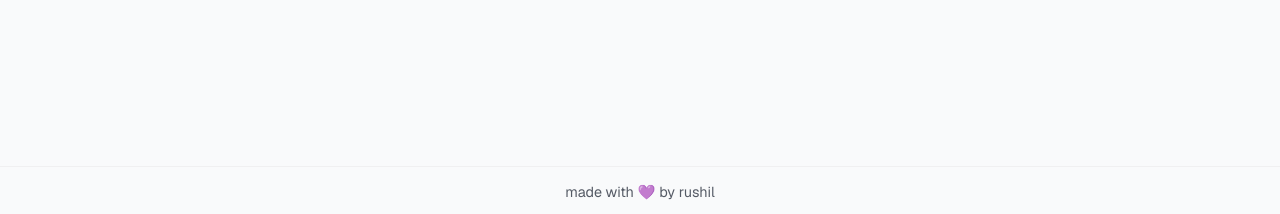
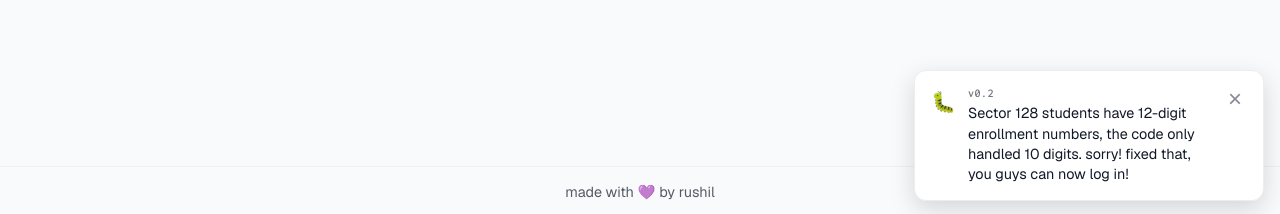
Before and after one commit to rushilkoul/pyqjiit, a React (Vite) app: page / in a window 1280 px wide. Shown: the part 583-797 px from the top of the page. Built offline with nearby package versions, Linux system fonts and the light colour scheme; no server answers; the database is empty.

Commit message:
small feature to talk to my users and let em know i fixed shit

```diff
--- a/src/App.jsx
+++ b/src/App.jsx
@@ -4,6 +4,7 @@ import Login from './components/Login';
 import UploadForm from './components/UploadForm';
 import PapersList from './components/PapersList';
 import Navbar from './components/Navbar';
+import DeveloperMessage from './components/DeveloperMessage';
 
 export default function App() {
   const [user, setUser] = useState(null);
@@ -59,6 +60,8 @@ export default function App() {
         </button>
       )}
 
+      <DeveloperMessage />
+
       <footer className="footer">
         <p>made with 💜 by rushil</p>
       </footer>
--- /dev/null
+++ b/src/components/DeveloperMessage.jsx
@@ -0,0 +1,57 @@
+import { useState, useEffect } from 'react';
+
+const CURRENT_VERSION = 'v0.2';
+const STORAGE_KEY = `dev-message-dismissed-${CURRENT_VERSION}`;
+
+const MESSAGE_CONFIG = {
+  version: CURRENT_VERSION,
+  message: "Sector 128 students have 12-digit enrollment numbers, the code only handled 10 digits. sorry! fixed that, you guys can now log in!",
+  type: "fix"
+};
+
+export default function DeveloperMessage() {
+  const [isVisible, setIsVisible] = useState(false);
+
+  useEffect(() => {
+    const isDismissed = localStorage.getItem(STORAGE_KEY) === 'true';
+    if (!isDismissed) {
+      const timer = setTimeout(() => setIsVisible(true), 1000);
+      return () => clearTimeout(timer);
+    }
+  }, []);
+
+  const handleDismiss = () => {
+    setIsVisible(false);
+    localStorage.setItem(STORAGE_KEY, 'true');
+  };
+
+  if (!isVisible) return null;
+
+  const getIcon = (type) => {
+    switch (type) {
+      case 'fix': return '🐛';
+      case 'feature': return '✨';
+      case 'update': return '📢';
+      default: return '💬';
+    }
+  };
+
+  return (
+    <div className="dev-message">
+      <div className="dev-message-content">
+        <span className="dev-message-icon">{getIcon(MESSAGE_CONFIG.type)}</span>
+        <div className="dev-message-text">
+          <small className="dev-message-version">{MESSAGE_CONFIG.version}</small>
+          <p className="dev-message-body">{MESSAGE_CONFIG.message}</p>
+        </div>
+        <button
+          onClick={handleDismiss}
+          className="dev-message-close"
+          aria-label="Dismiss message"
+        >
+          ×
+        </button>
+      </div>
+    </div>
+  );
+}
--- a/src/index.css
+++ b/src/index.css
@@ -1025,3 +1025,102 @@ form button[type="submit"]:active {
     padding-top: calc(86px + 2rem);
   }
 }
+
+.dev-message {
+  position: fixed;
+  bottom: 1rem;
+  right: 1rem;
+  max-width: 350px;
+  z-index: 1000;
+  animation: slideInUp 0.3s ease-out;
+}
+
+.dev-message-content {
+  background: var(--select-bg);
+  border: 1px solid var(--border-color);
+  border-radius: 0.75rem;
+  padding: 1rem;
+  box-shadow: 0 8px 25px rgba(0, 0, 0, 0.15);
+  backdrop-filter: blur(10px);
+  display: flex;
+  align-items: flex-start;
+  gap: 0.75rem;
+}
+
+.dev-message-icon {
+  font-size: 1.25rem;
+  flex-shrink: 0;
+  margin-top: 0.125rem;
+}
+
+.dev-message-text {
+  flex: 1;
+  min-width: 0;
+}
+
+.dev-message-version {
+  display: block;
+  font-size: 0.75rem;
+  font-family: 'Inconsolata', sans-serif;
+  color: var(--text-color);
+  opacity: 0.6;
+  font-weight: 600;
+  margin-bottom: 0.25rem;
+  letter-spacing: 0.5px;
+}
+
+.dev-message-body {
+  font-size: 0.9rem;
+  line-height: 1.4;
+  color: var(--text-color);
+  margin: 0;
+}
+
+.dev-message-close {
+  background: none;
+  border: none;
+  font-size: 1.5rem;
+  color: var(--text-color);
+  cursor: pointer;
+  opacity: 0.5;
+  transition: opacity 0.2s ease;
+  padding: 0;
+  width: 24px;
+  height: 24px;
+  display: flex;
+  align-items: center;
+  justify-content: center;
+  flex-shrink: 0;
+}
+
+.dev-message-close:hover {
+  opacity: 1;
+}
+
+@keyframes slideInUp {
+  from {
+    transform: translateY(100px);
+    opacity: 0;
+  }
+  to {
+    transform: translateY(0);
+    opacity: 1;
+  }
+}
+
+@media (max-width: 768px) {
+  .dev-message {
+    bottom: 0.5rem;
+    right: 0.5rem;
+    left: 0.5rem;
+    max-width: none;
+  }
+
+  .dev-message-content {
+    padding: 0.875rem;
+  }
+
+  .dev-message-body {
+    font-size: 0.85rem;
+  }
+}
```
